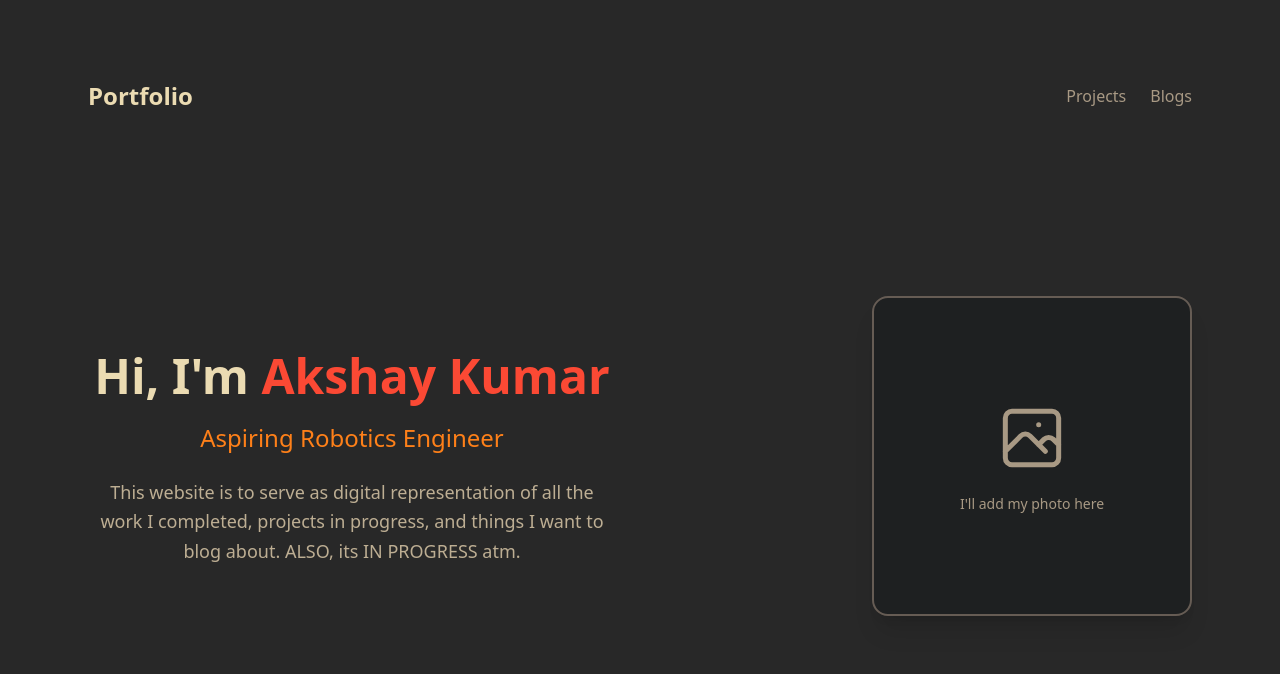
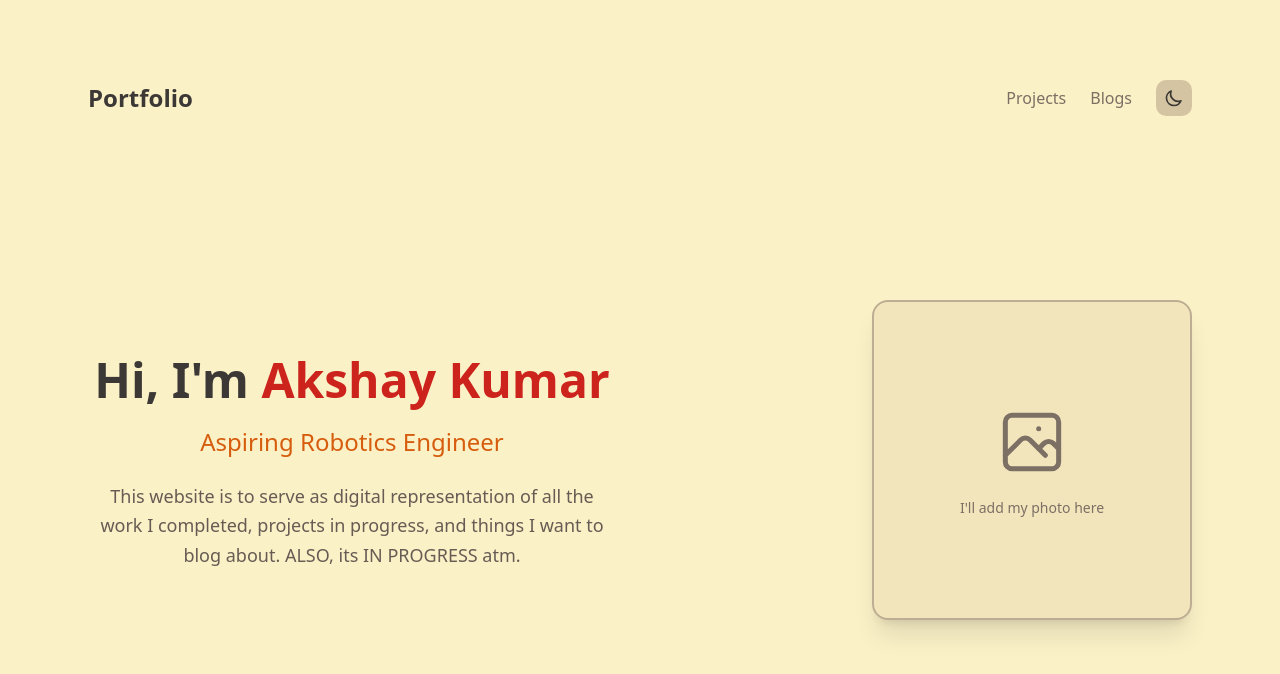
Before and after one commit to a-k-u-m-a-r/a-k-u-m-a-r.github.io, a React (Vite) app: page /blogs in a window 1280 px wide. Shown: the top 674 px of the page. Built offline with nearby package versions, Linux system fonts and the light colour scheme.

Commit message:
Not working light-mode yet

```diff
--- a/src/App.tsx
+++ b/src/App.tsx
@@ -5,9 +5,11 @@ import Projects from './components/Projects'
 import Blogs from './components/Blogs'
 import ProjectDetail from './components/ProjectDetail'
 import BlogDetail from './components/BlogDetail'
+import { ThemeProvider } from './context/ThemeContext'
 
 function App() {
   return (
+    <ThemeProvider>
       <Router>
         <Routes>
           <Route path="/" element={<Home />} />
@@ -17,6 +19,7 @@ function App() {
           <Route path="/blog/:id" element={<BlogDetail />} />
         </Routes>
       </Router>
+    </ThemeProvider>
   )
 }
 
--- a/src/components/Blogs.tsx
+++ b/src/components/Blogs.tsx
@@ -1,11 +1,13 @@
 import { Link } from 'react-router-dom';
 import blogsData from '../data/blogs.json';
-import { gruvboxTheme } from '../theme/gruvbox';
+import { useTheme } from '../context/ThemeContext';
 import Navbar from './Navbar';
 
 const Blogs = () => {
+  const { theme } = useTheme();
+
   return (
-    <div className="min-h-screen py-12" style={{ backgroundColor: gruvboxTheme.bg0 }}>
+    <div className="min-h-screen py-12" style={{ backgroundColor: theme.bg0 }}>
       <div className="max-w-6xl mx-auto px-6">
         <Navbar />
       </div>
--- a/src/components/Home.tsx
+++ b/src/components/Home.tsx
@@ -1,10 +1,12 @@
 // import { Link } from 'react-router-dom';
-import { gruvboxTheme } from '../theme/gruvbox';
+import { useTheme } from '../context/ThemeContext';
 import Navbar from './Navbar';
 
 const Home = () => {
+  const { theme } = useTheme();
+
   return (
-    <div className="min-h-screen py-12" style={{ backgroundColor: gruvboxTheme.bg0 }}>
+    <div className="min-h-screen py-12" style={{ backgroundColor: theme.bg0 }}>
       <div className="max-w-6xl mx-auto px-6">
         <Navbar />
 
@@ -13,13 +15,13 @@ const Home = () => {
             <div className="space-y-4">
               <h2
                 className="text-5xl font-bold leading-tight"
-                style={{ color: gruvboxTheme.fg1 }}
+                style={{ color: theme.fg1 }}
               >
-                Hi, I'm <span style={{ color: gruvboxTheme.red }}>Akshay Kumar</span>
+                Hi, I'm <span style={{ color: theme.red }}>Akshay Kumar</span>
               </h2>
               <h3
                 className="text-2xl"
-                style={{ color: gruvboxTheme.orange }}
+                style={{ color: theme.orange }}
               >
                 Aspiring Robotics Engineer
               </h3>
@@ -27,7 +29,7 @@ const Home = () => {
 
             <p
               className="text-lg leading-relaxed"
-              style={{ color: gruvboxTheme.fg3 }}
+              style={{ color: theme.fg3 }}
             >
               This website is to serve as digital representation of all the work I completed, projects in progress, and things I want to blog about. ALSO, its IN PROGRESS atm.
             </p>
@@ -52,11 +54,11 @@ const Home = () => {
             <div
               className="w-80 h-80 rounded-2xl flex items-center justify-center border-2 shadow-xl"
               style={{
-                backgroundColor: gruvboxTheme.bg1,
-                borderColor: gruvboxTheme.bg3
+                backgroundColor: theme.bg1,
+                borderColor: theme.bg3
               }}
             >
-              <div className="text-center" style={{ color: gruvboxTheme.fg4 }}>
+              <div className="text-center" style={{ color: theme.fg4 }}>
                 <svg
                   className="w-20 h-20 mx-auto mb-4"
                   fill="none"
--- a/src/components/Navbar.tsx
+++ b/src/components/Navbar.tsx
@@ -1,5 +1,6 @@
 import { Link, useLocation } from 'react-router-dom';
-import { gruvboxTheme } from '../theme/gruvbox';
+import { useTheme } from '../context/ThemeContext';
+import ThemeToggle from './ThemeToggle';
 
 interface NavbarProps {
   className?: string;
@@ -7,6 +8,7 @@ interface NavbarProps {
 
 const Navbar: React.FC<NavbarProps> = ({ className = "" }) => {
   const location = useLocation();
+  const { theme } = useTheme();
 
   const navItems = [
     { path: '/projects', label: 'Projects' },
@@ -20,11 +22,11 @@ const Navbar: React.FC<NavbarProps> = ({ className = "" }) => {
       <Link
         to="/"
         className="text-2xl font-bold transition-colors hover:opacity-80"
-        style={{ color: gruvboxTheme.fg1 }}
+        style={{ color: theme.fg1 }}
       >
         Portfolio
       </Link>
-      <div className="flex gap-6">
+      <div className="flex items-center gap-6">
         {navItems.map((item) => (
           <Link
             key={item.path}
@@ -33,13 +35,14 @@ const Navbar: React.FC<NavbarProps> = ({ className = "" }) => {
               isActive(item.path) ? 'font-medium border-b-2' : ''
             }`}
             style={{
-              color: isActive(item.path) ? gruvboxTheme.blue : gruvboxTheme.fg4,
-              borderColor: isActive(item.path) ? gruvboxTheme.blue : 'transparent',
+              color: isActive(item.path) ? theme.blue : theme.fg4,
+              borderColor: isActive(item.path) ? theme.blue : 'transparent',
             }}
           >
             {item.label}
           </Link>
         ))}
+        <ThemeToggle />
       </div>
     </nav>
   );
--- a/src/components/Projects.tsx
+++ b/src/components/Projects.tsx
@@ -1,12 +1,14 @@
 import { Link } from 'react-router-dom';
 import { Card} from '@/components/ui/card';
 import projectsData from '../data/projects.json';
-import { gruvboxTheme } from '../theme/gruvbox';
+import { useTheme } from '../context/ThemeContext';
 import Navbar from './Navbar';
 
 const Projects = () => {
+  const { theme } = useTheme();
+
   return (
-    <div className="min-h-screen py-12" style={{ backgroundColor: gruvboxTheme.bg0 }}>
+    <div className="min-h-screen py-12" style={{ backgroundColor: theme.bg0 }}>
       <div className="max-w-6xl mx-auto px-6">
         <Navbar />
       </div>
@@ -15,7 +17,7 @@ const Projects = () => {
           <div className="text-center">
             <h1
               className="text-4xl font-bold mb-4"
-              style={{ color: gruvboxTheme.red }}
+              style={{ color: theme.red }}
             >
               My Projects
             </h1>
@@ -37,11 +39,11 @@ const Projects = () => {
                     className="block"
                   >
                 <Card
-                  style={{background: gruvboxTheme.bg1}}
+                  style={{background: theme.bg1}}
                   className="flex flex-col p-0 overflow-hidden transition-colors cursor-pointer rounded-md"
                 >
 
-                  <div className="flex-1 overflow-hidden" style={{ backgroundColor: gruvboxTheme.bg3 }}>
+                  <div className="flex-1 overflow-hidden" style={{ backgroundColor: theme.bg3 }}>
                     <img
                       src={project.image}
                       alt={project.title}
@@ -53,13 +55,13 @@ const Projects = () => {
                   <div className="px-4 pb-4 flex-shrink-0">
                     <h3
                       className="text-xl font-bold mb-2 mt-0 text-left"
-                      style={{ color: gruvboxTheme.yellow }}
+                      style={{ color: theme.yellow }}
                     >
                       {project.title}
                     </h3>
                     <p
                       className="mb-4 text-left text-sm"
-                      style={{ color: gruvboxTheme.orange }}
+                      style={{ color: theme.orange }}
                     >
                       {project.description}
                     </p>
@@ -70,8 +72,8 @@ const Projects = () => {
                           key={tech}
                           className="text-xs px-1.5 py-0.5 rounded-full"
                           style={{
-                            backgroundColor: gruvboxTheme.green,
-                            color: gruvboxTheme.bg0
+                            backgroundColor: theme.green,
+                            color: theme.bg0
                           }}
                         >
                           {tech}
@@ -86,11 +88,11 @@ const Projects = () => {
                         rel="noopener noreferrer"
                         className="px-3 py-1 rounded-lg transition-colors text-sm border"
                         style={{
-                          borderColor: gruvboxTheme.bg3,
-                          color: gruvboxTheme.fg3
+                          borderColor: theme.bg3,
+                          color: theme.fg3
                         }}
                         onMouseEnter={(e) => {
-                          e.currentTarget.style.backgroundColor = gruvboxTheme.bg3;
+                          e.currentTarget.style.backgroundColor = theme.bg3;
                         }}
                         onMouseLeave={(e) => {
                           e.currentTarget.style.backgroundColor = 'transparent';
--- /dev/null
+++ b/src/components/ThemeToggle.tsx
@@ -0,0 +1,58 @@
+import React from 'react';
+import { useTheme } from '../context/ThemeContext';
+
+const ThemeToggle: React.FC = () => {
+  const { mode, toggleTheme, theme } = useTheme();
+
+  return (
+    <button
+      onClick={toggleTheme}
+      className="p-2 rounded-lg transition-all duration-200 hover:scale-110"
+      style={{
+        backgroundColor: theme.bg2,
+        color: theme.fg1,
+      }}
+      onMouseEnter={(e) => {
+        e.currentTarget.style.backgroundColor = theme.bg3;
+      }}
+      onMouseLeave={(e) => {
+        e.currentTarget.style.backgroundColor = theme.bg2;
+      }}
+      title={`Switch to ${mode === 'dark' ? 'light' : 'dark'} mode`}
+    >
+      {mode === 'dark' ? (
+        // Sun icon for light mode
+        <svg
+          className="w-5 h-5"
+          fill="none"
+          stroke="currentColor"
+          viewBox="0 0 24 24"
+        >
+          <path
+            strokeLinecap="round"
+            strokeLinejoin="round"
+            strokeWidth={2}
+            d="M12 3v1m0 16v1m9-9h-1M4 12H3m15.364 6.364l-.707-.707M6.343 6.343l-.707-.707m12.728 0l-.707.707M6.343 17.657l-.707.707M16 12a4 4 0 11-8 0 4 4 0 018 0z"
+          />
+        </svg>
+      ) : (
+        // Moon icon for dark mode
+        <svg
+          className="w-5 h-5"
+          fill="none"
+          stroke="currentColor"
+          viewBox="0 0 24 24"
+        >
+          <path
+            strokeLinecap="round"
+            strokeLinejoin="round"
+            strokeWidth={2}
+            d="M20.354 15.354A9 9 0 018.646 3.646 9.003 9.003 0 0012 21a9.003 9.003 0 008.354-5.646z"
+          />
+        </svg>
+      )}
+    </button>
+  );
+};
+
+export default ThemeToggle;
--- /dev/null
+++ b/src/context/ThemeContext.tsx
@@ -0,0 +1,61 @@
+import React, { createContext, useContext, useState, useEffect } from 'react';
+import { gruvboxDark, gruvboxLight } from '../theme/gruvbox';
+
+type Theme = typeof gruvboxDark | typeof gruvboxLight;
+type ThemeMode = 'dark' | 'light';
+
+interface ThemeContextType {
+  theme: Theme;
+  mode: ThemeMode;
+  toggleTheme: () => void;
+}
+
+const ThemeContext = createContext<ThemeContextType | undefined>(undefined);
+
+export const useTheme = () => {
+  const context = useContext(ThemeContext);
+  if (context === undefined) {
+    throw new Error('useTheme must be used within a ThemeProvider');
+  }
+  return context;
+};
+
+interface ThemeProviderProps {
+  children: React.ReactNode;
+}
+
+export const ThemeProvider: React.FC<ThemeProviderProps> = ({ children }) => {
+  const [mode, setMode] = useState<ThemeMode>(() => {
+    // Check localStorage first, then system preference
+    const saved = localStorage.getItem('theme-mode') as ThemeMode;
+    if (saved) return saved;
+
+    return window.matchMedia('(prefers-color-scheme: light)').matches ? 'light' : 'dark';
+  });
+
+  const theme = mode === 'dark' ? gruvboxDark : gruvboxLight;
+
+  const toggleTheme = () => {
+    const newMode = mode === 'dark' ? 'light' : 'dark';
+    setMode(newMode);
+    localStorage.setItem('theme-mode', newMode);
+  };
+
+  useEffect(() => {
+    // Apply theme to document root for CSS variables
+    const root = document.documentElement;
+    root.style.setProperty('--bg-primary', theme.bg0);
+    root.style.setProperty('--bg-secondary', theme.bg1);
+    root.style.setProperty('--text-primary', theme.fg1);
+    root.style.setProperty('--text-secondary', theme.fg3);
+
+    // Apply background to entire document
+    document.body.style.backgroundColor = theme.bg0;
+  }, [theme]);
+
+  return (
+    <ThemeContext.Provider value={{ theme, mode, toggleTheme }}>
+      {children}
+    </ThemeContext.Provider>
+  );
+};
--- a/src/theme/gruvbox.ts
+++ b/src/theme/gruvbox.ts
@@ -1,5 +1,5 @@
 // Gruvbox Dark theme colors
-export const gruvboxTheme = {
+export const gruvboxDark = {
   // Background colors
   bg0: '#282828',
   bg1: "#1e2021",
@@ -29,6 +29,40 @@ export const gruvboxTheme = {
   lightGray: '#a89984',
 } as const;
 
+// Gruvbox Light theme colors
+export const gruvboxLight = {
+  // Background colors (inverted)
+  bg0: '#fbf1c7',
+  bg1: '#f2e5bc',
+  bg2: '#d5c4a1',
+  bg3: '#bdae93',
+  bg4: '#a89984',
+
+  // Foreground colors (inverted)
+  fg0: '#282828',
+  fg1: '#3c3836',
+  fg2: '#504945',
+  fg3: '#665c54',
+  fg4: '#7c6f64',
+
+  // Accent colors (adjusted for light mode)
+  red: '#cc241d',
+  green: '#98971a',
+  yellow: '#d79921',
+  blue: '#458588',
+  purple: '#b16286',
+  aqua: '#689d6a',
+  orange: '#d65d0e',
+
+  // Neutral colors
+  gray: '#928374',
+  darkGray: '#a89984',
+  lightGray: '#3c3836',
+} as const;
+
+// Default to dark theme for backward compatibility
+export const gruvboxTheme = gruvboxDark;
+
 // CSS custom properties for dynamic theming
 export const gruvboxCSSVars = {
   '--bg-primary': gruvboxTheme.bg0,
```
Lines whose indentation alone changed are shown as unchanged.
